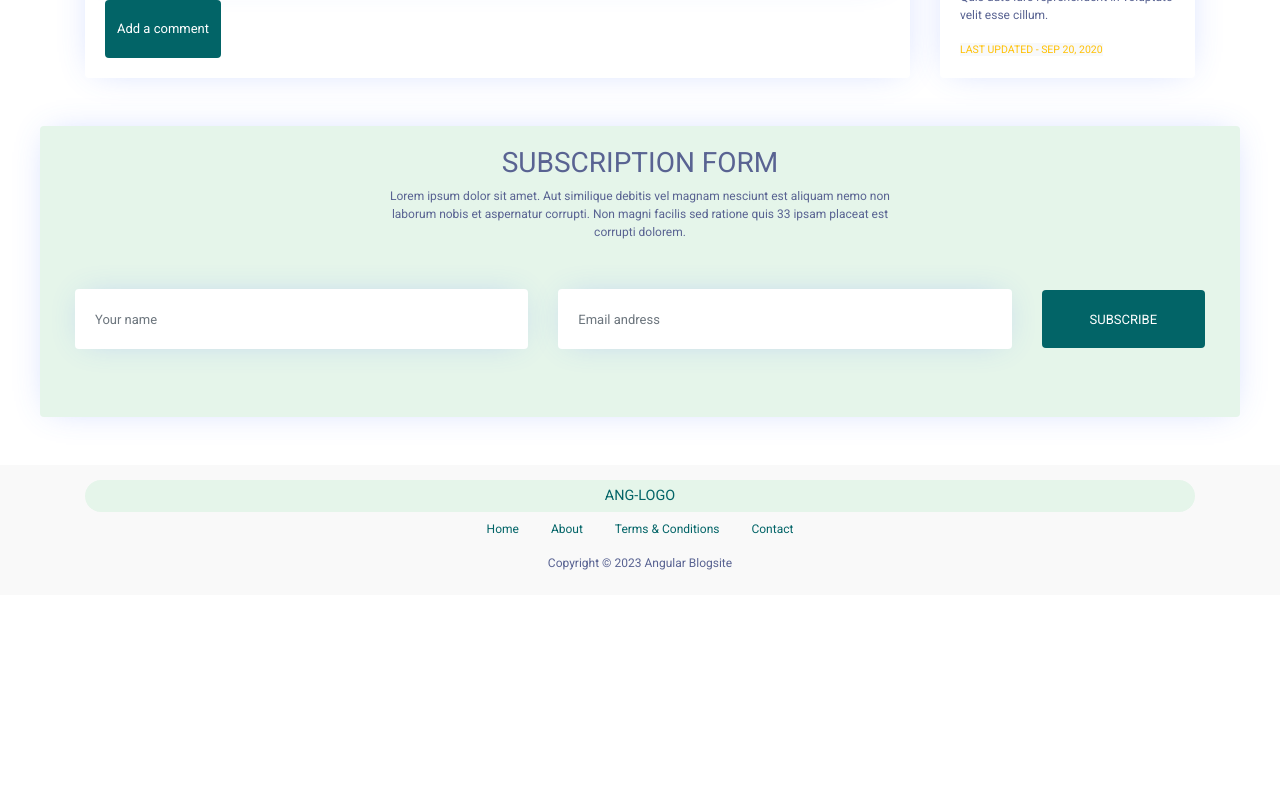
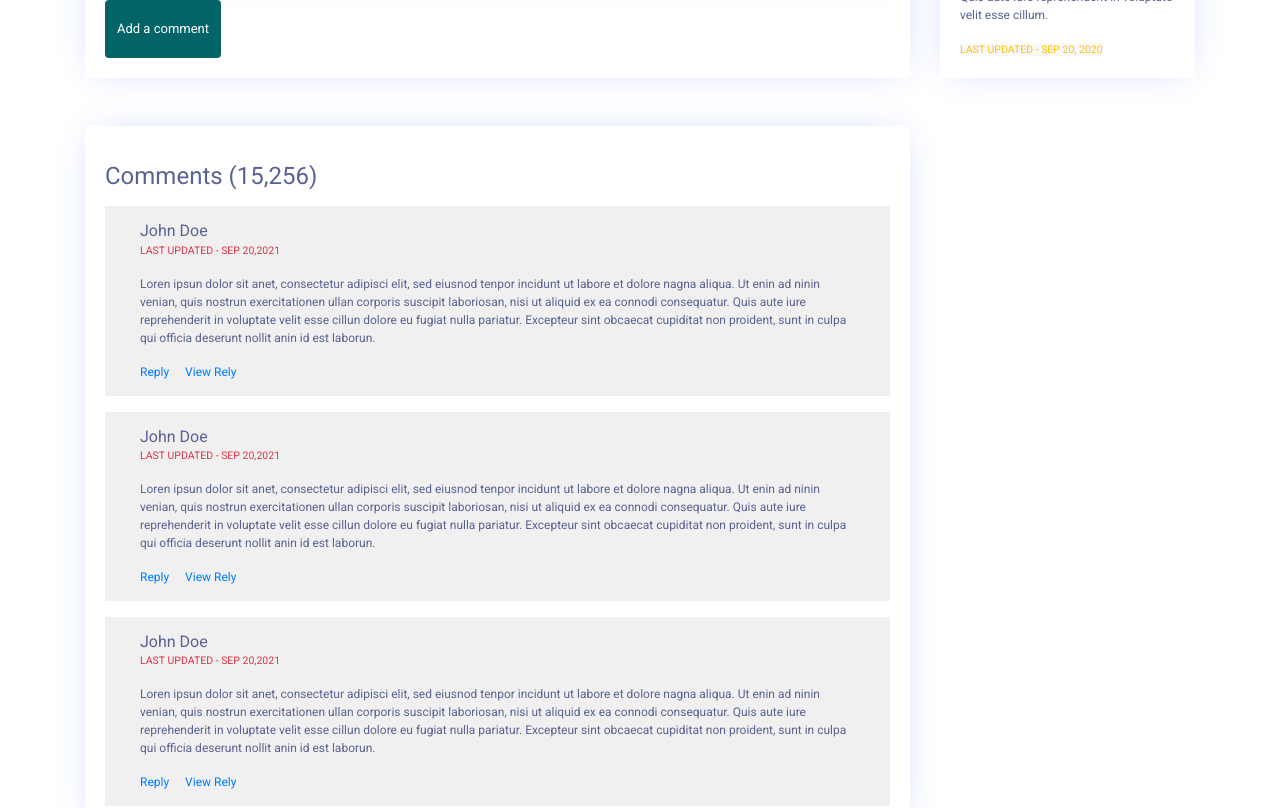
Before and after one commit to luyenhaidangit/ang-blog, an Angular app: page /post in a window 1280 px wide. Shown: the part 1660-2468 px from the top of the page. Before the commit the page ends 2255 px from the top, so only its background shows below. Built offline with nearby package versions, Linux system fonts and the light colour scheme.

Commit message:
Complete design list comment component

```diff
--- a/src/app/comments/comment-list/comment-list.component.css
+++ b/src/app/comments/comment-list/comment-list.component.css
@@ -0,0 +1,4 @@
+.comment-box{
+    padding: 15px 35px;
+    background-color: #f0f0f0;
+}
--- a/src/app/comments/comment-list/comment-list.component.html
+++ b/src/app/comments/comment-list/comment-list.component.html
@@ -1 +1,41 @@
-<p>comment-list works!</p>
+<div class="card my-5 pd-5 shadow-effect">
+    <div class="card-body">
+        <h4 class="mt-3 mb-3">Comments (15,256)</h4>
+
+        <div class="comment-box mt-3">
+            <h6 class="mb-0">John Doe</h6>
+            <small class="text-danger">LAST UPDATED - SEP 20,2021</small>
+
+            <div class="my-3">
+                Loren ipsun dolor sit anet, consectetur adipisci elit, sed eiusnod tenpor incidunt ut labore et dolore nagna aliqua. Ut enin ad ninin venian, quis nostrun exercitationen ullan corporis suscipit laboriosan, nisi ut aliquid ex ea connodi consequatur. Quis aute iure reprehenderit in voluptate velit esse cillun dolore eu fugiat nulla pariatur. Excepteur sint obcaecat cupiditat non proident, sunt in culpa qui officia deserunt nollit anin id est laborun.
+            </div>
+
+            <a href="#" class="mt-1">Reply</a>
+            <a href="#" class="mt-1 ml-3">View Rely</a>
+        </div>
+
+        <div class="comment-box mt-3">
+            <h6 class="mb-0">John Doe</h6>
+            <small class="text-danger">LAST UPDATED - SEP 20,2021</small>
+
+            <div class="my-3">
+                Loren ipsun dolor sit anet, consectetur adipisci elit, sed eiusnod tenpor incidunt ut labore et dolore nagna aliqua. Ut enin ad ninin venian, quis nostrun exercitationen ullan corporis suscipit laboriosan, nisi ut aliquid ex ea connodi consequatur. Quis aute iure reprehenderit in voluptate velit esse cillun dolore eu fugiat nulla pariatur. Excepteur sint obcaecat cupiditat non proident, sunt in culpa qui officia deserunt nollit anin id est laborun.
+            </div>
+
+            <a href="#" class="mt-1">Reply</a>
+            <a href="#" class="mt-1 ml-3">View Rely</a>
+        </div>
+
+        <div class="comment-box mt-3">
+            <h6 class="mb-0">John Doe</h6>
+            <small class="text-danger">LAST UPDATED - SEP 20,2021</small>
+
+            <div class="my-3">
+                Loren ipsun dolor sit anet, consectetur adipisci elit, sed eiusnod tenpor incidunt ut labore et dolore nagna aliqua. Ut enin ad ninin venian, quis nostrun exercitationen ullan corporis suscipit laboriosan, nisi ut aliquid ex ea connodi consequatur. Quis aute iure reprehenderit in voluptate velit esse cillun dolore eu fugiat nulla pariatur. Excepteur sint obcaecat cupiditat non proident, sunt in culpa qui officia deserunt nollit anin id est laborun.
+            </div>
+
+            <a href="#" class="mt-1">Reply</a>
+            <a href="#" class="mt-1 ml-3">View Rely</a>
+        </div>
+    </div>
+</div>
--- a/src/app/pages/single-post/single-post.component.html
+++ b/src/app/pages/single-post/single-post.component.html
@@ -16,6 +16,7 @@
             </div>
 
             <app-comment-form></app-comment-form>
+            <app-comment-list></app-comment-list>
         </div>
 
         <div class="col-md-3">
```
